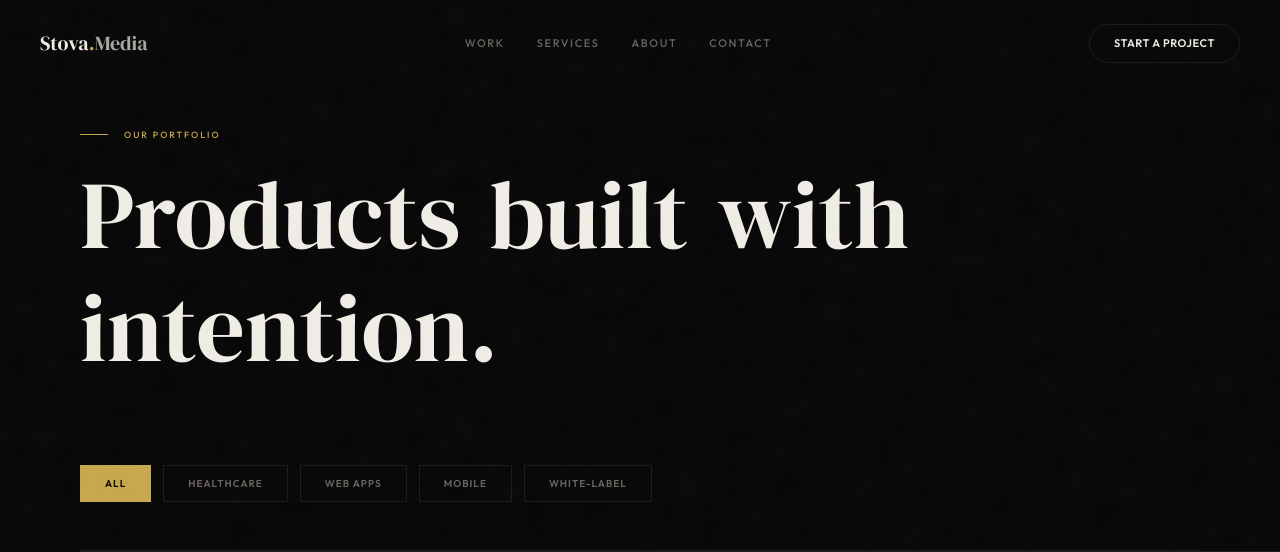
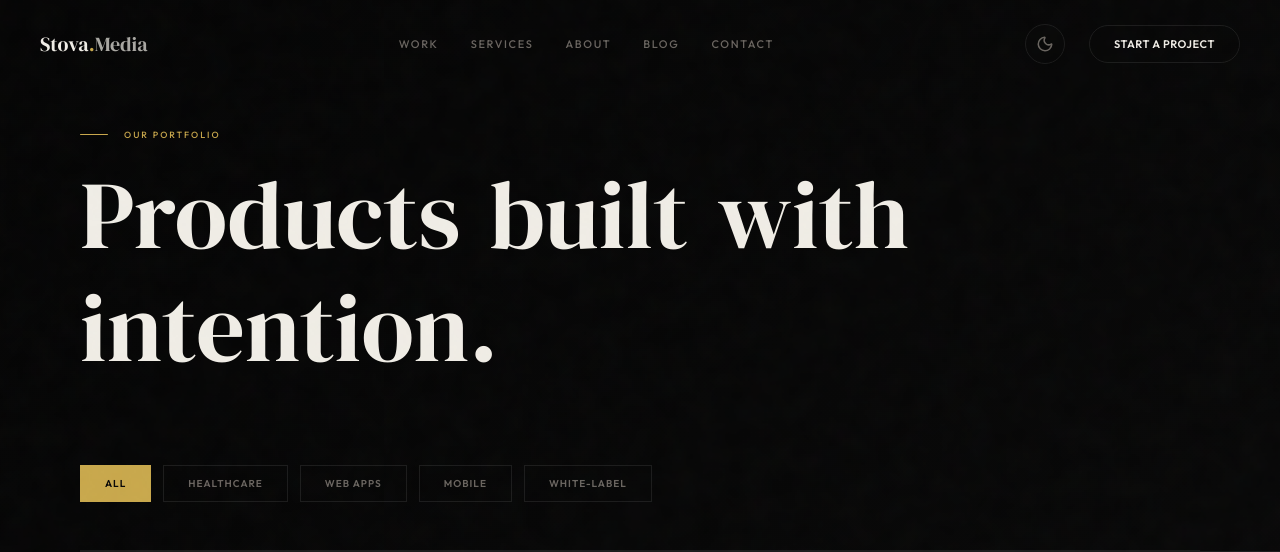
Before and after one commit to hasankhan10/stovamedia-website, a Next.js app: page /work in a window 1280 px wide. Shown: the top 552 px of the page. Built offline with nearby package versions, Linux system fonts and the light colour scheme.

Commit message:
add dark/light mode

```diff
--- a/app/api/contact/route.ts
+++ b/app/api/contact/route.ts
@@ -11,12 +11,10 @@ export async function POST(req: Request) {
       return NextResponse.json({ error: "Missing required fields" }, { status: 400 });
     }
 
-    if (!resend) {
-      return NextResponse.json({ error: "Email service not configured" }, { status: 500 });
-    }
-
+    // Email Integration (Resend)
+    if (resend) {
       const { data, error } = await resend.emails.send({
-      from: "Stova Media <onboarding@resend.dev>", // Replace with verified domain
+        from: "Stova Media <onboarding@resend.dev>",
         to: "stovamedia@gmail.com",
         subject: `New Project Inquiry: ${projectType} - ${name}`,
         html: `
@@ -30,18 +28,15 @@ export async function POST(req: Request) {
             <div style="background: #0C0C0C; padding: 15px; border-left: 4px solid #C9A84C;">
               ${details}
             </div>
-          <footer style="margin-top: 30px; font-size: 10px; color: #6A6560;">
-            Sent from stovamedia.in
-          </footer>
           </div>
         `,
       });
-
-    if (error) {
-      return NextResponse.json({ error }, { status: 500 });
+      if (error) return NextResponse.json({ error }, { status: 500 });
+    } else {
+      return NextResponse.json({ error: "Email service not configured" }, { status: 500 });
     }
 
-    return NextResponse.json({ message: "Inquiry sent successfully", data });
+    return NextResponse.json({ message: "Inquiry sent successfully" });
   } catch (err) {
     return NextResponse.json({ error: "Internal Server Error" }, { status: 500 });
   }
--- a/app/globals.css
+++ b/app/globals.css
@@ -19,6 +19,8 @@
 
 :root {
   --ink: #080808;
+  /* Dark mode background gradient mapping */
+  --ink-gradient: linear-gradient(135deg, #050505 0%, #0A0A0A 100%);
   --ink-2: #0C0C0C;
   --card: #0F0F0F;
   --card-2: #141414;
@@ -32,12 +34,29 @@
   --dim: #3A3835;
 }
 
+:root.light {
+  --ink: #F9F8F6;
+  /* Light mode background gradient mapping */
+  --ink-gradient: linear-gradient(135deg, #F9F8F6 0%, #EFECE5 100%);
+  --ink-2: #F0EDE6;
+  --card: #FFFFFF;
+  --card-2: #F5F3EC;
+  --border: #E8E4DB;
+  --border-2: #D4CDBC;
+  --gold: #A8862F; /* Subtly darker gold for light mode text contrast */
+  --gold-light: #C9A84C;
+  --gold-glow: rgba(168, 134, 47, 0.12);
+  --cream: #1A1816; /* Near black text for the light mode */
+  --muted: #756F68;
+  --dim: #999388;
+}
+
 html {
   scroll-behavior: auto;
 }
 
 body {
-  background: var(--ink);
+  background: var(--ink-gradient);
   color: var(--cream);
   font-family: var(--font-ui);
   font-weight: 300;
--- a/app/layout.tsx
+++ b/app/layout.tsx
@@ -10,6 +10,7 @@ import Preloader from "@/components/layout/Preloader";
 import PageTransition from "@/components/layout/PageTransition";
 import ScrollProgress from "@/components/layout/ScrollProgress";
 import BackToTop from "@/components/layout/BackToTop";
+import { ThemeProvider } from "@/components/ThemeProvider";
 
 const displayFont = DM_Serif_Display({
   subsets: ["latin"],
@@ -55,8 +56,9 @@ export default function RootLayout({
   children: React.ReactNode;
 }>) {
   return (
-    <html lang="en" className={`${displayFont.variable} ${uiFont.variable}`}>
-      <body className="antialiased bg-ink text-cream selection:bg-gold selection:text-ink">
+    <html lang="en" className={`${displayFont.variable} ${uiFont.variable}`} suppressHydrationWarning>
+      <body className="antialiased text-cream selection:bg-gold selection:text-ink">
+        <ThemeProvider attribute="class" defaultTheme="dark" enableSystem>
           <Preloader />
           <SmoothScroll>
             <PageTransition>
@@ -67,6 +69,7 @@ export default function RootLayout({
               <BackToTop />
             </PageTransition>
           </SmoothScroll>
+        </ThemeProvider>
       </body>
     </html>
   );
--- a/app/page.tsx
+++ b/app/page.tsx
@@ -7,8 +7,13 @@ import About from "@/components/sections/About";
 import Testimonial from "@/components/sections/Testimonial";
 import CTASection from "@/components/sections/CTASection";
 import { RevealOnScroll } from "@/components/ui";
+import { getAllWork } from "@/lib/work";
 
 export default function Home() {
+  const allProjects = getAllWork();
+  // Filter featured for the horizontal showcase
+  const featuredProjects = allProjects.filter(p => !p.locked).slice(0, 3);
+
   return (
     <main>
       <Hero />
@@ -18,7 +23,7 @@ export default function Home() {
         <Services />
       </RevealOnScroll>
 
-      <WorkHorizontal />
+      <WorkHorizontal projects={featuredProjects} />
 
       <RevealOnScroll>
         <Process />
--- a/app/work/page.tsx
+++ b/app/work/page.tsx
@@ -1,79 +1,13 @@
-"use client";
+import { getAllWork } from "@/lib/work";
+import WorkIndexClient from "@/components/work/WorkIndexClient";
 
-import { useState } from "react";
-import { motion, AnimatePresence } from "framer-motion";
-import { SplitHeadline, ProjectCard, SectionLabel } from "@/components/ui";
-import { getAllWork } from "@/lib/work";
-import { cn } from "@/lib/utils";
-
-const categories = ["All", "Healthcare", "Web Apps", "Mobile", "White-label"] as const;
+export const metadata = {
+  title: "Our Work | Portfolio of High-Fidelity Products",
+  description: "Explore our archive of healthcare SaaS, 3D visualization tools, and enterprise mobile applications built for Indian markets.",
+};
 
 export default function WorkPage() {
-  const [activeCategory, setActiveCategory] = useState<typeof categories[number]>("All");
   const allProjects = getAllWork();
 
-  const filteredProjects = activeCategory === "All"
-    ? allProjects
-    : allProjects.filter(p => p.category === activeCategory);
-
-  return (
-    <main className="pt-32 pb-24 px-6 md:px-10 lg:px-20 min-h-screen">
-      {/* Header */}
-      <div className="mb-20">
-        <SectionLabel>Our Portfolio</SectionLabel>
-        <SplitHeadline tag="h1" className="text-5xl md:text-7xl lg:text-8xl max-w-4xl leading-none font-display">
-          Products built with intention.
-        </SplitHeadline>
-      </div>
-
-      {/* Filters */}
-      <div className="flex flex-wrap gap-3 mb-12">
-        {categories.map((cat) => (
-          <button
-            key={cat}
-            onClick={() => setActiveCategory(cat)}
-            className={cn(
-              "px-6 py-2.5 text-[10px] uppercase tracking-widest font-bold transition-all duration-500 border",
-              activeCategory === cat
-                ? "bg-gold text-ink border-gold"
-                : "bg-transparent text-muted border-border hover:border-gold/50"
-            )}
-          >
-            {cat}
-          </button>
-        ))}
-      </div>
-
-      {/* Projects Grid */}
-      <motion.div
-        layout
-        className="grid grid-cols-1 md:grid-cols-2 lg:grid-cols-3 gap-[2px] bg-border border border-border"
-      >
-        <AnimatePresence mode="popLayout" initial={false}>
-          {filteredProjects.map((project) => (
-            <motion.div
-              layout
-              key={project.slug}
-              initial={{ opacity: 0, scale: 0.9 }}
-              animate={{ opacity: 1, scale: 1 }}
-              exit={{ opacity: 0, scale: 0.9 }}
-              transition={{ duration: 0.5, ease: [0.16, 1, 0.3, 1] }}
-            >
-              <ProjectCard
-                {...project}
-                className="w-full h-[540px]" // Override fixed widths for grid
-              />
-            </motion.div>
-          ))}
-        </AnimatePresence>
-      </motion.div>
-
-      {/* No results (rare but possible if category empty) */}
-      {filteredProjects.length === 0 && (
-        <div className="py-32 text-center border border-dashed border-border">
-          <p className="text-muted font-ui">No projects found in this category yet.</p>
-        </div>
-      )}
-    </main>
-  );
+  return <WorkIndexClient projects={allProjects} />;
 }
--- /dev/null
+++ b/components/ThemeProvider.tsx
@@ -0,0 +1,9 @@
+"use client";
+
+import * as React from "react";
+import { ThemeProvider as NextThemesProvider } from "next-themes";
+import type { ThemeProviderProps } from "next-themes";
+
+export function ThemeProvider({ children, ...props }: ThemeProviderProps) {
+  return <NextThemesProvider {...props}>{children}</NextThemesProvider>;
+}
--- a/components/layout/Navbar.tsx
+++ b/components/layout/Navbar.tsx
@@ -5,12 +5,14 @@ import Link from "next/link";
 import { motion, AnimatePresence } from "framer-motion";
 import { cn } from "@/lib/utils";
 import { Menu, X } from "lucide-react";
+import { ThemeToggle } from "@/components/ui/ThemeToggle";
 
 const navLinks = [
-  { name: "Work", href: "#work" },
-  { name: "Services", href: "#services" },
-  { name: "About", href: "#about" },
-  { name: "Contact", href: "#contact" },
+  { name: "Work", href: "/work" },
+  { name: "Services", href: "/services" },
+  { name: "About", href: "/about" },
+  { name: "Blog", href: "/blog" },
+  { name: "Contact", href: "/contact" },
 ];
 
 export default function Navbar() {
@@ -57,10 +59,12 @@ export default function Navbar() {
         ))}
       </nav>
 
-      {/* Right: CTA */}
+      {/* Right: CTA & ThemeToggle */}
       <div className="flex items-center gap-6">
+        <ThemeToggle />
+
         <Link
-          href="#contact"
+          href="/contact"
           className="hidden md:inline-flex items-center px-6 py-2.5 rounded-full border border-border text-[11px] uppercase tracking-wider font-semibold hover:bg-gold hover:text-ink hover:border-gold transition-all duration-300"
         >
           Start a Project
@@ -123,7 +127,7 @@ export default function Navbar() {
               className="mt-auto"
             >
               <Link
-                href="#contact"
+                href="/contact"
                 onClick={() => setMobileMenuOpen(false)}
                 className="inline-block w-full text-center py-5 bg-gold text-ink font-semibold rounded-lg text-lg"
               >
--- /dev/null
+++ b/components/ui/ThemeToggle.tsx
@@ -0,0 +1,55 @@
+"use client";
+
+import * as React from "react";
+import { Moon, Sun } from "lucide-react";
+import { useTheme } from "next-themes";
+import { AnimatePresence, motion } from "framer-motion";
+
+export function ThemeToggle() {
+  const { theme, setTheme, resolvedTheme } = useTheme();
+  const [mounted, setMounted] = React.useState(false);
+
+  React.useEffect(() => {
+    setMounted(true);
+  }, []);
+
+  if (!mounted) {
+    return <div className="w-10 h-10" />; // skeleton width
+  }
+
+  const isDark = resolvedTheme === "dark";
+
+  return (
+    <button
+      onClick={() => setTheme(isDark ? "light" : "dark")}
+      className="relative flex items-center justify-center w-10 h-10 rounded-full border border-border bg-ink text-muted hover:text-gold hover:border-gold transition-colors"
+      aria-label="Toggle Theme"
+    >
+      <AnimatePresence mode="wait" initial={false}>
+        {isDark ? (
+          <motion.div
+            key="moon"
+            initial={{ opacity: 0, rotate: -90, scale: 0.5 }}
+            animate={{ opacity: 1, rotate: 0, scale: 1 }}
+            exit={{ opacity: 0, rotate: 90, scale: 0.5 }}
+            transition={{ duration: 0.2 }}
+            className="absolute"
+          >
+            <Moon size={18} />
+          </motion.div>
+        ) : (
+          <motion.div
+            key="sun"
+            initial={{ opacity: 0, rotate: 90, scale: 0.5 }}
+            animate={{ opacity: 1, rotate: 0, scale: 1 }}
+            exit={{ opacity: 0, rotate: -90, scale: 0.5 }}
+            transition={{ duration: 0.2 }}
+            className="absolute"
+          >
+            <Sun size={18} />
+          </motion.div>
+        )}
+      </AnimatePresence>
+    </button>
+  );
+}
--- /dev/null
+++ b/components/work/WorkIndexClient.tsx
@@ -0,0 +1,74 @@
+"use client";
+
+import { useState } from "react";
+import { motion, AnimatePresence } from "framer-motion";
+import { SplitHeadline, ProjectCard, SectionLabel } from "@/components/ui";
+import { cn } from "@/lib/utils";
+import { Project } from "@/lib/work";
+
+const categories = ["All", "Healthcare", "Web Apps", "Mobile", "White-label"] as const;
+
+export default function WorkIndexClient({ projects }: { projects: Project[] }) {
+  const [activeCategory, setActiveCategory] = useState<typeof categories[number]>("All");
+
+  const filteredProjects = activeCategory === "All"
+    ? projects
+    : projects.filter(p => p.category === activeCategory);
+
+  return (
+    <main className="pt-32 pb-24 px-6 md:px-10 lg:px-20 min-h-screen">
+      <div className="mb-20">
+        <SectionLabel>Our Portfolio</SectionLabel>
+        <SplitHeadline tag="h1" className="text-5xl md:text-7xl lg:text-8xl max-w-4xl leading-none font-display">
+          Products built with intention.
+        </SplitHeadline>
+      </div>
+
+      <div className="flex flex-wrap gap-3 mb-12">
+        {categories.map((cat) => (
+          <button
+            key={cat}
+            onClick={() => setActiveCategory(cat)}
+            className={cn(
+              "px-6 py-2.5 text-[10px] uppercase tracking-widest font-bold transition-all duration-500 border",
+              activeCategory === cat
+                ? "bg-gold text-ink border-gold"
+                : "bg-transparent text-muted border-border hover:border-gold/50"
+            )}
+          >
+            {cat}
+          </button>
+        ))}
+      </div>
+
+      <motion.div
+        layout
+        className="grid grid-cols-1 md:grid-cols-2 lg:grid-cols-3 gap-[2px] bg-border border border-border"
+      >
+        <AnimatePresence mode="popLayout" initial={false}>
+          {filteredProjects.map((project) => (
+            <motion.div
+              layout
+              key={project.slug}
+              initial={{ opacity: 0, scale: 0.9 }}
+              animate={{ opacity: 1, scale: 1 }}
+              exit={{ opacity: 0, scale: 0.9 }}
+              transition={{ duration: 0.5, ease: [0.16, 1, 0.3, 1] }}
+            >
+              <ProjectCard
+                {...project}
+                className="w-full h-[540px]"
+              />
+            </motion.div>
+          ))}
+        </AnimatePresence>
+      </motion.div>
+
+      {filteredProjects.length === 0 && (
+        <div className="py-32 text-center border border-dashed border-border">
+          <p className="text-muted font-ui">No projects found in this category yet.</p>
+        </div>
+      )}
+    </main>
+  );
+}
--- a/package.json
+++ b/package.json
@@ -17,6 +17,7 @@
     "lucide-react": "^0.577.0",
     "next": "16.1.7",
     "next-mdx-remote": "^6.0.0",
+    "next-themes": "^0.4.6",
     "react": "19.2.3",
     "react-dom": "19.2.3",
     "react-hook-form": "^7.71.2",
```
Also changed, not shown: app/sitemap.ts (+5 -2 lines), components/sections/WorkHorizontal.tsx (+15 -33 lines), 1 other file (tests, documents, lock files or other folders). Lines whose indentation alone changed are shown as unchanged.
